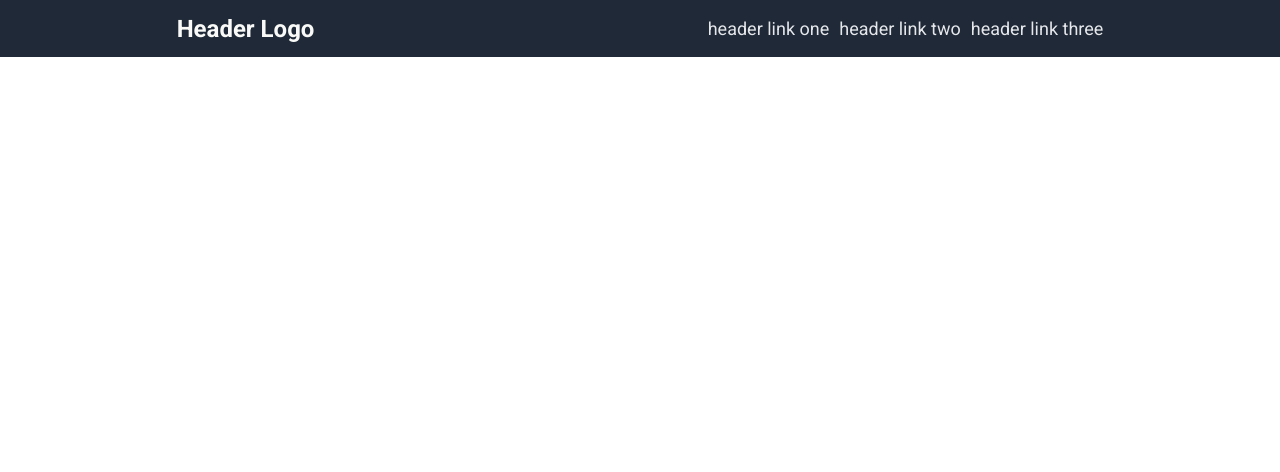
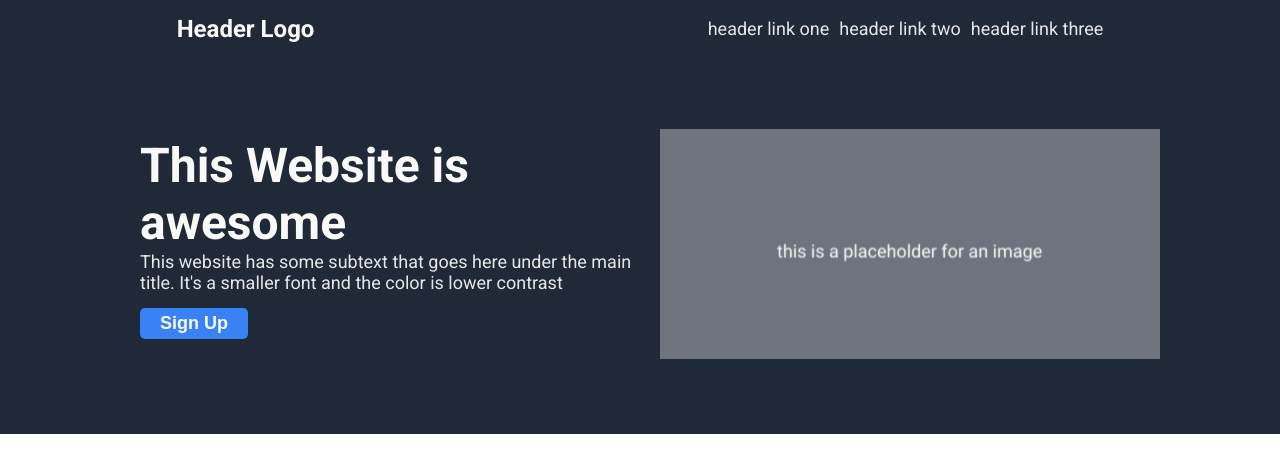
Before and after one commit to Kvetena/landing-page, a plain HTML site: page index.html in a window 1280 px wide. Drawn offline with Linux system fonts and the light colour scheme.

Commit message:
pictures directory created, dero section marked up and styled

```diff
--- a/index.html
+++ b/index.html
@@ -15,15 +15,21 @@
 <body>
     <div class="header">
         <div class="logo">Header Logo</div>
-
         <ul>
             <li>header link one</li>
             <li>header link two</li>
             <li>header link three</li>
         </ul>
-
     </div>
     <div class="hero">
+        <div class="herotext">
+            <h1 class="maintext">This Website is awesome</h1>
+            <p class="secondtext">This website has some subtext that goes here under the main title. It's a smaller font and the color is lower contrast</p>
+            <button class="mainbutton">Sign Up</button>
+        </div>
+        <div class="heroimage">
+            <img src="pictures/placeholder.png" alt="placeholder image">
+        </div>
 
     </div>
     <div class="testimonial">
--- a/style.css
+++ b/style.css
@@ -4,6 +4,8 @@ body {
     padding: 0px;
     margin: 0px;
 }
+
+/* Header Styles start here */
 
 .header {
     display: flex;
@@ -29,3 +31,52 @@ ul {
     color: #F9FAF8;
     font-weight: bold;
 }
+
+/* Header Styles end here */
+
+/* Hero Styles start here */
+
+.hero {
+    display: flex;
+    background-color: #1F2937;
+    justify-content: center;
+    align-items: center;
+    font-family: 'Roboto', sans-serif;
+    padding: 60px;
+}
+
+.herotext {
+    margin: 20px;
+    max-width: 500px;
+}
+
+.maintext {
+    font-size: 48px;
+    font-weight: bold;
+    color: #F9FAF8;
+    margin: 0;
+}
+
+.secondtext {
+    font-size: 18px;
+    color: #E5E7EB;
+    margin: 0;
+}
+
+.mainbutton {
+    background-color: #3882F6;
+    border-radius: 5px;
+    color: #F9FAF8;
+    padding: 5px 20px;
+    margin: 15px 0px;
+    border: none;
+    font-size: 18px;
+    font-weight: bold;
+}
+
+img {
+    width: 500px;
+    height: 230px;
+}
+
+/* Hero Styles ends here */
```
Also changed, not shown: pictures/placeholder.png (added), 1 other file.
